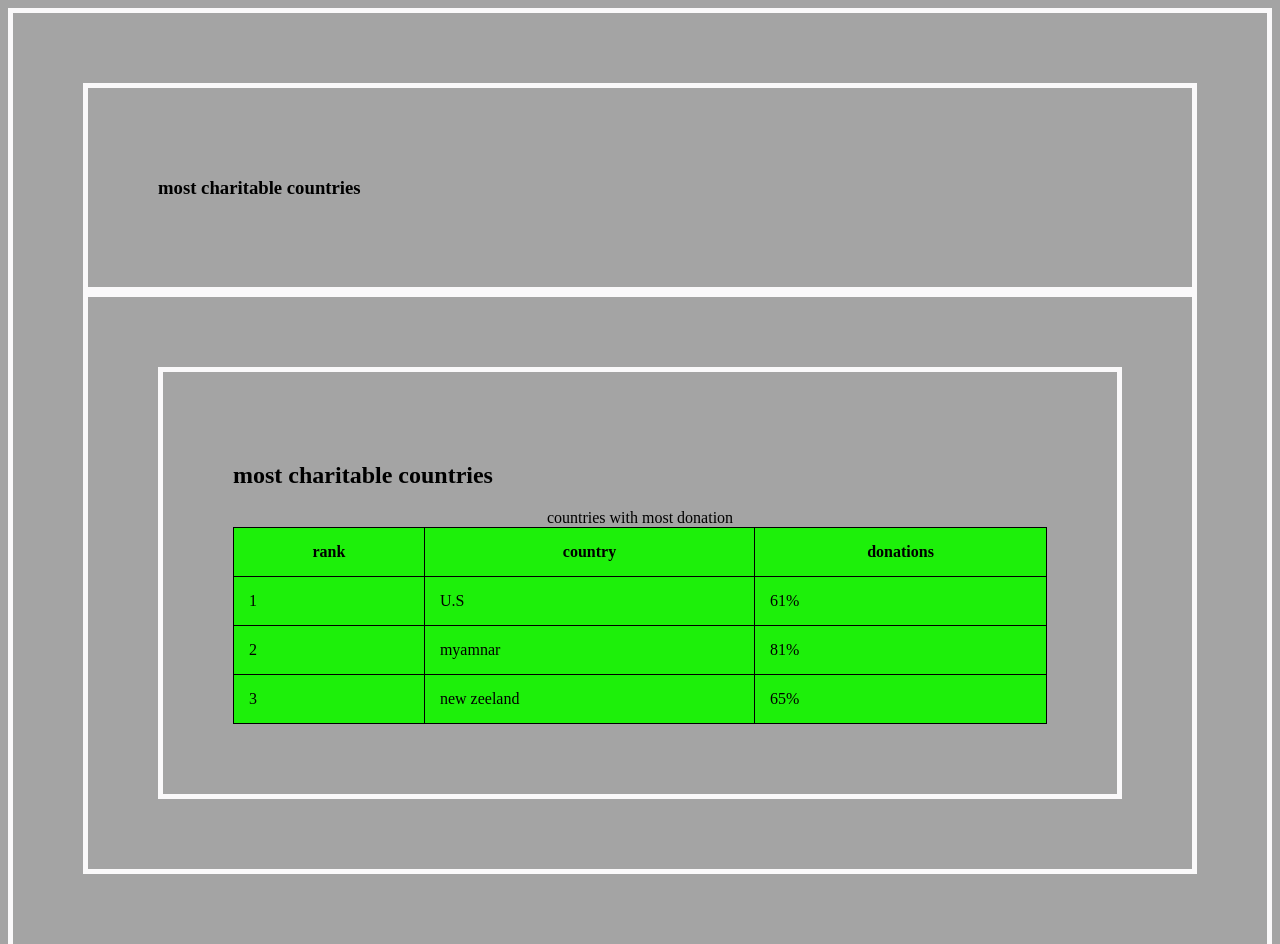
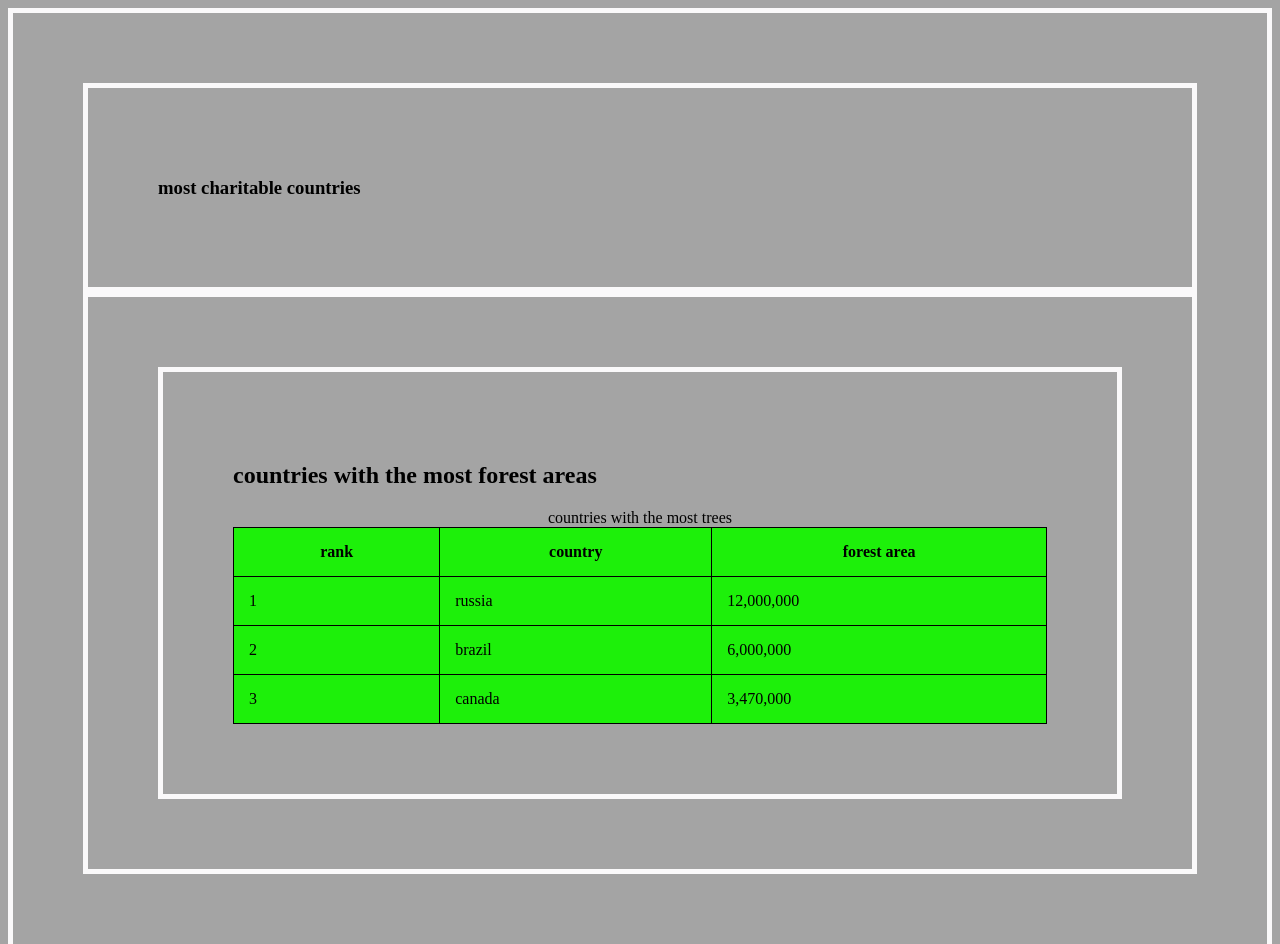
Before and after one commit to Olashubomi/Week1, a plain HTML site: page day10table.html in a window 1280 px wide. Shown: the top 944 px of the page. Drawn offline with Linux system fonts and the light colour scheme.

Commit message:
Update day10table.html

```diff
--- a/day10table.html
+++ b/day10table.html
@@ -35,29 +35,29 @@
       </style>
       </head>
 
-        <h2>most charitable countries</h2>
+        <h2>countries with the most forest areas</h2>
 
       <table id="t01" style="width:100%" >
-  <caption>countries with most donation</caption>
+  <caption>countries with the most trees</caption>
   <tr>
     <th>rank</th>
     <th>country</th>
-    <th>donations</th>
+    <th>forest area</th>
   </tr>
   <tr>
     <td>1</td>
-    <td>U.S</td>
-    <td>61%</td>
+    <td>russia</td>
+    <td>12,000,000</td>
   </tr>
   <tr>
     <td>2</td>
-    <td>myamnar</td>
-    <td>81%</td>
+    <td>brazil</td>
+    <td>6,000,000</td>
   </tr>
   <tr>
     <td>3</td>
-    <td>new zeeland</td>
-    <td>65%</td>
+    <td>canada</td>
+    <td>3,470,000</td>
   </tr>
 </table >
     </section>
```
